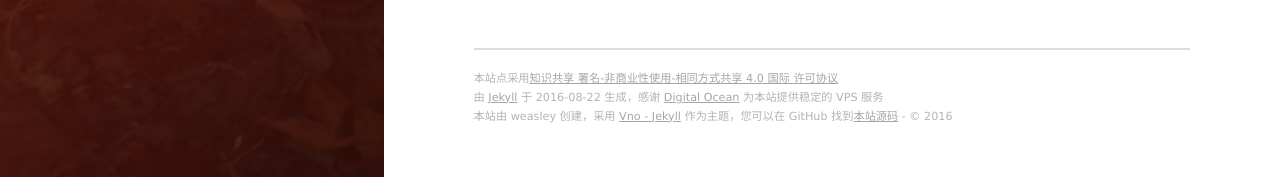
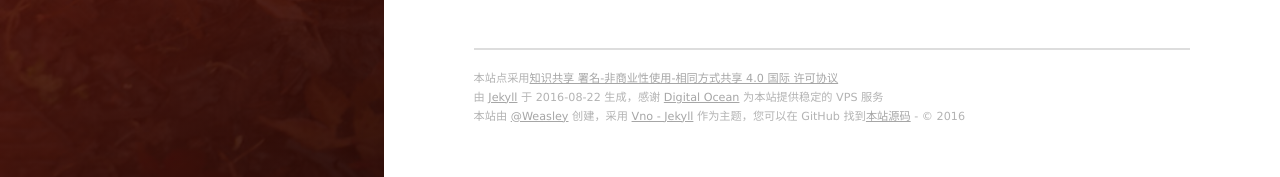
Before and after one commit to weasleyqi/weasleyqi.github.io, a Jekyll site: the page built from _posts/2016-08-22-how_to_use_cocoapod.md, in a window 1280 px wide and 1106 px high. Shown: the part 926-1103 px from the top of the window. Built offline with Jekyll 4.4.1, drawn with Linux system fonts in a browser that asks for light colours; nearby versions of some CDN libraries; Markdown is read by kramdown in place of the engine named in the settings; comment, search, counter and statistics services are not loaded; some of the changed lines change nothing that is shown.

Commit message:
#12
debug

```diff
--- a/_config.yml
+++ b/_config.yml
@@ -3,7 +3,7 @@ title: Weasley’s Blog
 subtitle: 人走茶凉，乘热饮用
 welcome_message: <a href="http://blog.csdn.net/weasleyqi" target="_blank">My CSDN Blog</a>
 description: Hi,I’m weasley.a iOS engineer lived in SuZhou. Welcome to my blog.
-creator: weasley
+creator: <a href='http://blog.csdn.net/weasleyqi'>@Weasley</a>
 
 url: "http://vno.onevcat.com"
 
```
